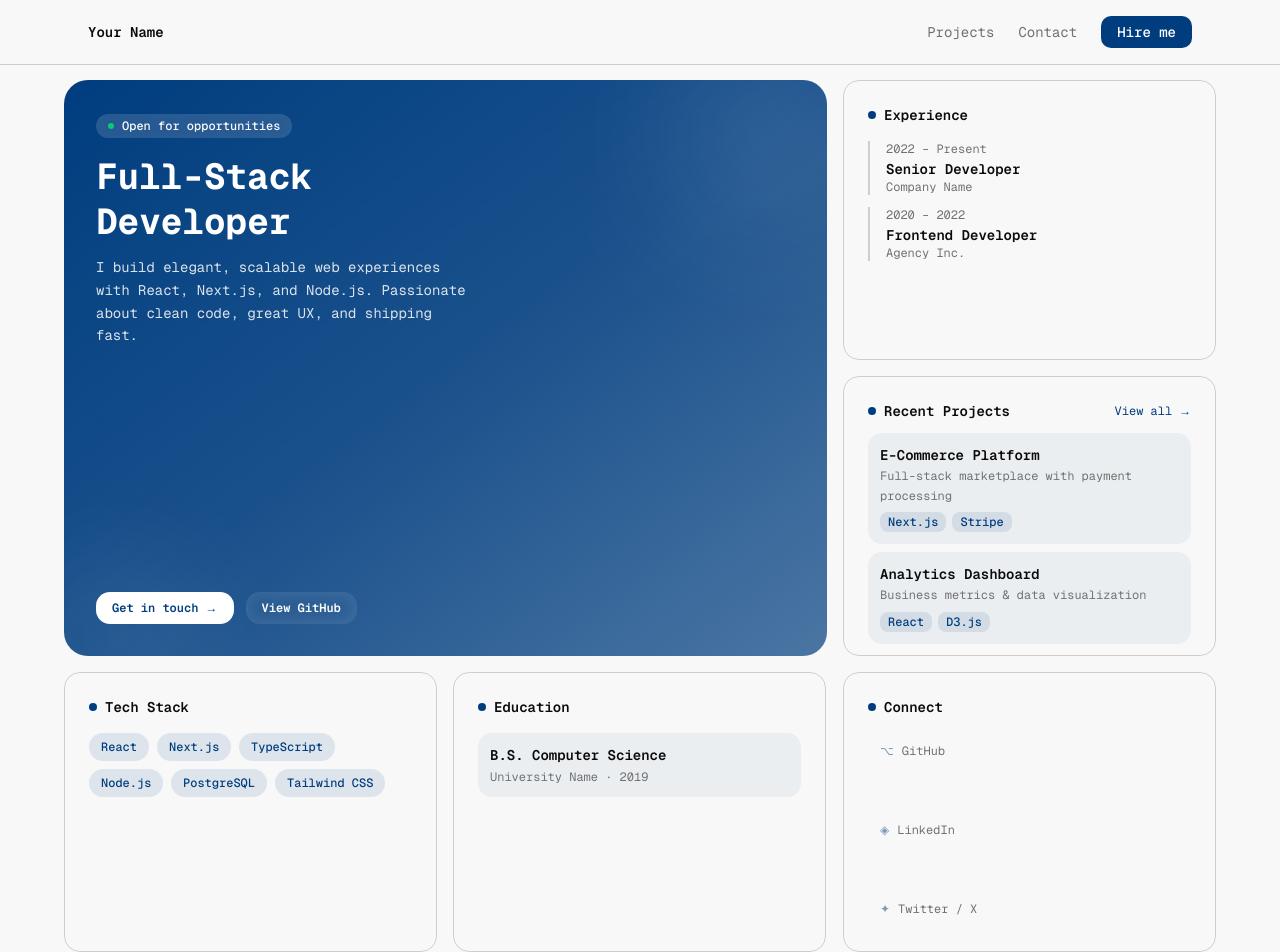
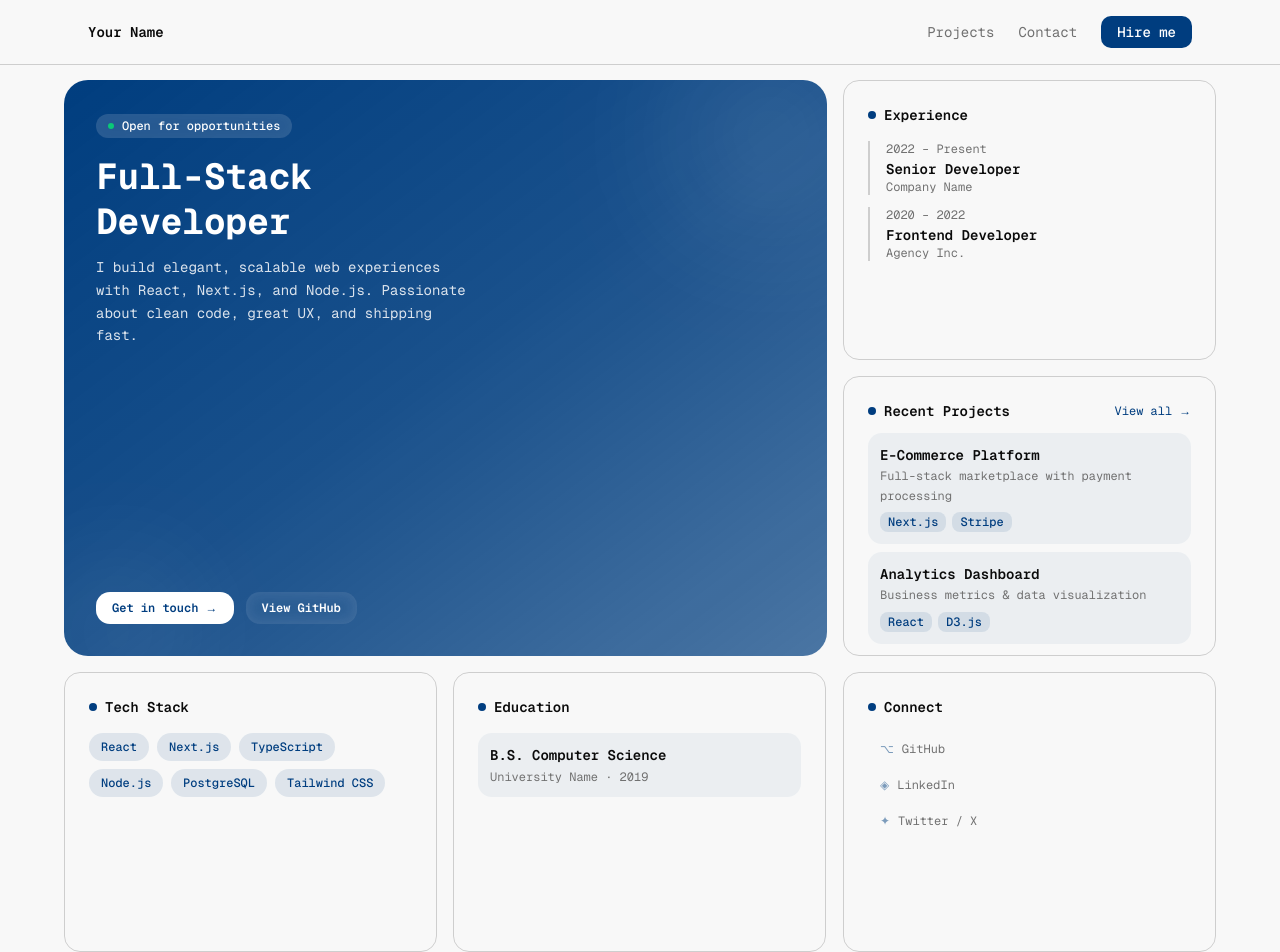
Before and after one commit to danjay718-ai/personal-portfolio, a Next.js app: page / in a window 1280 px wide. Shown: the top 952 px of the page. Built offline with nearby package versions, Linux system fonts and the light colour scheme.

Commit message:
fix: adjust layout spacing and padding for social links in the footer

```diff
--- a/app/page.tsx
+++ b/app/page.tsx
@@ -177,7 +177,7 @@ export default function Home() {
                 <span className="w-2 h-2 bg-primary rounded-full" />
                 Connect
               </h3>
-              <div className="flex flex-col justify-between flex-1">
+              <div className="space-y-1">
                 {[
                   { label: 'GitHub', href: '#', icon: '⌥' },
                   { label: 'LinkedIn', href: '#', icon: '◈' },
@@ -186,7 +186,7 @@ export default function Home() {
                   <a
                     key={label}
                     href={href}
-                    className="flex items-center justify-between px-3 py-2.5 rounded-xl text-xs text-muted-foreground hover:text-primary hover:bg-primary/5 transition-all duration-200 group/link"
+                    className="flex items-center justify-between px-3 py-2 rounded-xl text-xs text-muted-foreground hover:text-primary hover:bg-primary/5 transition-all duration-200 group/link"
                   >
                     <span className="flex items-center gap-2">
                       <span className="text-primary/50 group-hover/link:text-primary transition-colors">{icon}</span>
```
